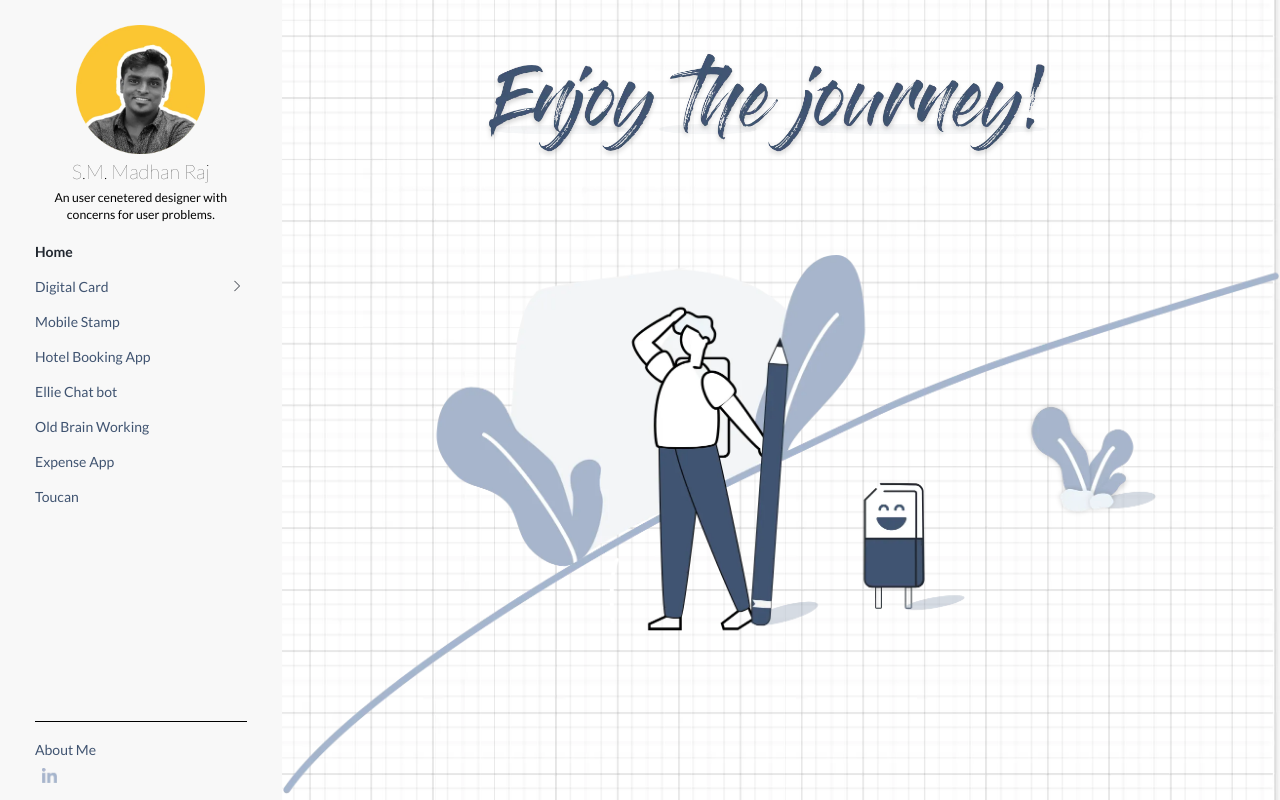
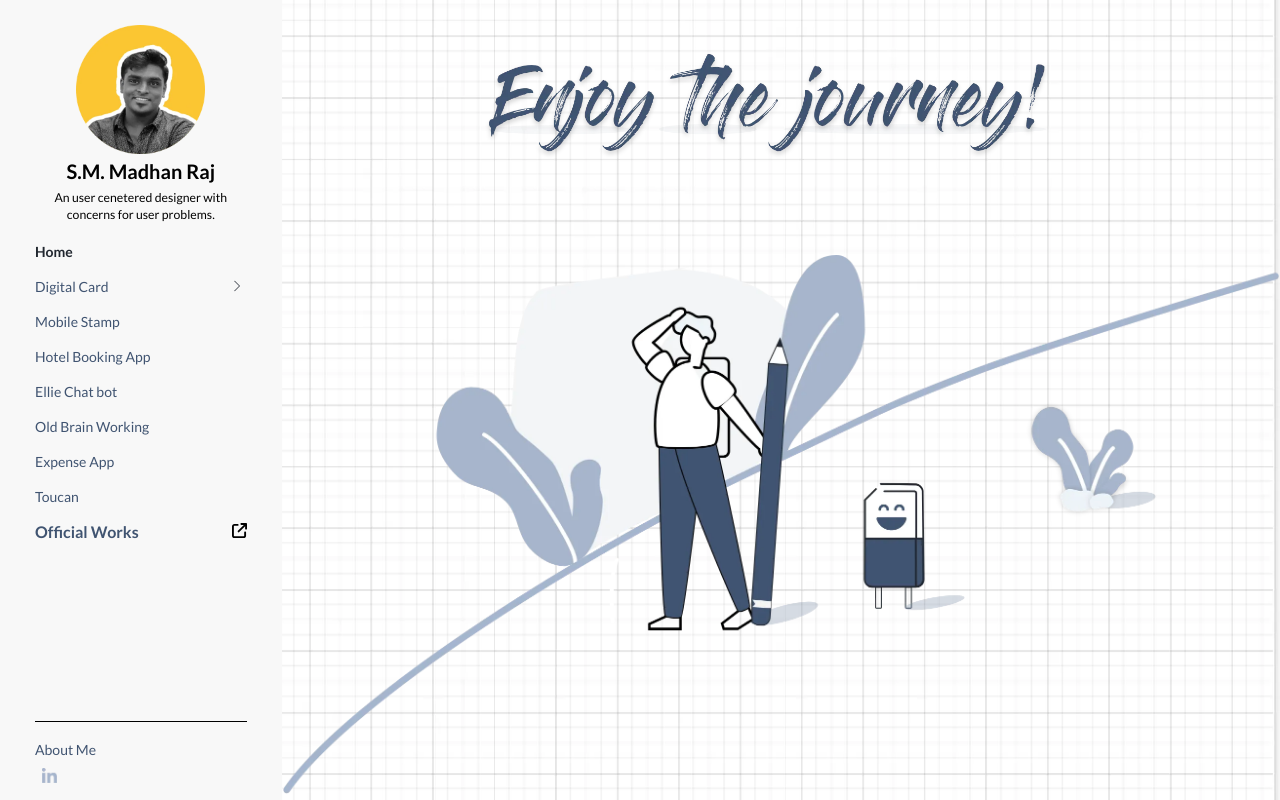
Before and after one commit to Harish-here/madhanraj-ux, a Next.js app: page / in a window 1280 px wide. Built offline with nearby package versions, Linux system fonts and the light colour scheme.

Commit message:
Sample Change

```diff
--- a/components/side-bar/data.js
+++ b/components/side-bar/data.js
@@ -1,25 +1,25 @@
 const menuData = [
-  { label: "Home", path: "/" },
+  { label: 'Home', path: '/' },
   {
-    label: "Digital Card",
-    path: "/digi-card",
+    label: 'Digital Card',
+    path: '/digi-card',
     subMenus: [
-      { label: "Problem statement", path: "#problemStatement" },
-      { label: "Observing User behaviour", path: "#userBehaviour" },
-      { label: "Persona", path: "#persona" },
-      { label: "Root Cause Analysis - 5 why’s", path: "#rootCause" },
-      { label: "Conceptual Model", path: "#conceptualModel" },
-      { label: "Marketing Technique", path: "#marketingTechnique" },
-      { label: "Paper Sketch", path: "#paperSketch" },
-      { label: "Wireframe", path: "#wireframe" },
-    ],
+      { label: 'Problem statement', path: '#problemStatement' },
+      { label: 'Observing User behaviour', path: '#userBehaviour' },
+      { label: 'Persona', path: '#persona' },
+      { label: 'Root Cause Analysis - 5 why’s', path: '#rootCause' },
+      { label: 'Conceptual Model', path: '#conceptualModel' },
+      { label: 'Marketing Technique', path: '#marketingTechnique' },
+      { label: 'Paper Sketch', path: '#paperSketch' },
+      { label: 'Wireframe', path: '#wireframe' }
+    ]
   },
-  { label: "Mobile Stamp", path: "/mobile-stamp" },
-  { label: "Hotel Booking App", path: "/hotel-app" },
-  { label: "Ellie Chat bot", path: "/ellie-chat-bot" },
-  { label: "Old Brain Working", path: "/old-brain" },
-  { label: "Expense App", path: "/visual-designs" },
-  { label: "Toucan", path: "/toucan" },
+  { label: 'Mobile Stamp', path: '/mobile-stamp' },
+  { label: 'Hotel Booking App', path: '/hotel-app' },
+  { label: 'Ellie Chat bot', path: '/ellie-chat-bot' },
+  { label: 'Old Brain Working', path: '/old-brain' },
+  { label: 'Expense App', path: '/visual-designs' },
+  { label: 'Toucan', path: '/toucan' }
 ];
 const profileDescription = `An user cenetered designer with concerns for user problems.`;
 
--- a/components/side-bar/sidebarlayout.jsx
+++ b/components/side-bar/sidebarlayout.jsx
@@ -10,6 +10,7 @@ import downArrow from "../../public/chev-down.svg";
 import MobileBanner from "../../public/mobile_banner.webp";
 import data from "./data";
 import ImgBox from "../img-box";
+import LinkImage from './link.svg';
 
 function SideBarLayout(props) {
   const { children, router } = props;
@@ -43,8 +44,7 @@ function SideBarLayout(props) {
         <>
           <div
             id="side-bar"
-            className={`flex flex-col justify-between py-5 px-10 ${
-              router.route === "/about-me" ? "hidden" : ""
+            className={`flex flex-col justify-between py-5 px-10 ${router.route === "/about-me" ? "hidden" : ""
               }`}
           >
             {/* Profile */}
@@ -66,8 +66,7 @@ function SideBarLayout(props) {
                     <div className="flex justify-between">
                       <Link href={path}>
                         <a
-                          className={`transition-all ${
-                            isCurrentRoute(path) ? activeMenuClass : ""
+                          className={`transition-all ${isCurrentRoute(path) ? activeMenuClass : ""
                             }`}
                         >
                           {label}
@@ -75,8 +74,7 @@ function SideBarLayout(props) {
                       </Link>
                       {subMenus?.length > 0 && (
                         <div
-                          className={`transition-all mr-2  ${
-                            isCurrentRoute(path) ? "rotate-90" : ""
+                          className={`transition-all mr-2  ${isCurrentRoute(path) ? "rotate-90" : ""
                             }`}
                         >
                           <Image src={downArrow} alt="down arrow" />
@@ -85,17 +83,14 @@ function SideBarLayout(props) {
                     </div>
                     {subMenus?.length > 0 && (
                       <ul
-                        className={`ml-2 mt-2 transition-all ${
-                          !isCurrentRoute(path) ? "hidden" : ""
+                        className={`ml-2 mt-2 transition-all ${!isCurrentRoute(path) ? "hidden" : ""
                           }`}
                       >
                         {subMenus?.map((menu) => (
                           <li
                             key={menu?.label}
-                            className={`flex items-baseline pl-2 pb-2 ${
-                              style?.["sub-menu"]
-                            } ${
-                              isCurrentRoute(menu?.path)
+                            className={`flex items-baseline pl-2 pb-2 ${style?.["sub-menu"]
+                              } ${isCurrentRoute(menu?.path)
                                 ? style?.["sub-menu-active"]
                                 : ""
                               }`}
@@ -103,8 +98,7 @@ function SideBarLayout(props) {
                             <Link href={menu?.path}>
                               <a
                                 href={menu?.path}
-                                className={`transition-all ${
-                                  isCurrentRoute(menu?.path)
+                                className={`transition-all ${isCurrentRoute(menu?.path)
                                   ? activeMenuClass
                                   : ""
                                   }`}
@@ -115,17 +109,22 @@ function SideBarLayout(props) {
                           </li>
                         ))}
                       </ul>
+
                     )}
                   </li>
                 ))}
               </ul>
+              <div className="font-16">
+                <a className='flex justify-between font-bold' href="https://rebrand.ly/madhan ">
+                  <span>Official Works</span>
+                  <span className="ml-2"><Image width={15} height={15} src={LinkImage} alt="portfolio" /></span></a>
+              </div>
             </div>
             <hr className="mb-2" />
             {/* footer */}
             <div className={style.footer}>
               <div
-                className={`mb-2 color-pale-blue transition-all ${
-                  isCurrentRoute("/about-me") ? activeMenuClass : ""
+                className={`mb-2 color-pale-blue transition-all ${isCurrentRoute("/about-me") ? activeMenuClass : ""
                   }`}
               >
                 <Link href="/about-me">
--- a/styles/globals.css
+++ b/styles/globals.css
@@ -15,7 +15,7 @@ html,
 body {
   padding: 0;
   margin: 0;
-  font-family: "Lato", sans-serif;
+  font-family: 'Lato', sans-serif;
   position: relative;
   width: 100%;
   height: 100vh;
@@ -145,3 +145,7 @@ body {
 #holel-app #opening .img-box {
   flex: 0 0 50%;
 }
+
+.font-bold {
+  font-weight: bold;
+}
```
Also changed, not shown: components/side-bar/link.svg (added), 1 other file (tests, documents, lock files or other folders). Lines whose indentation alone changed are shown as unchanged.
